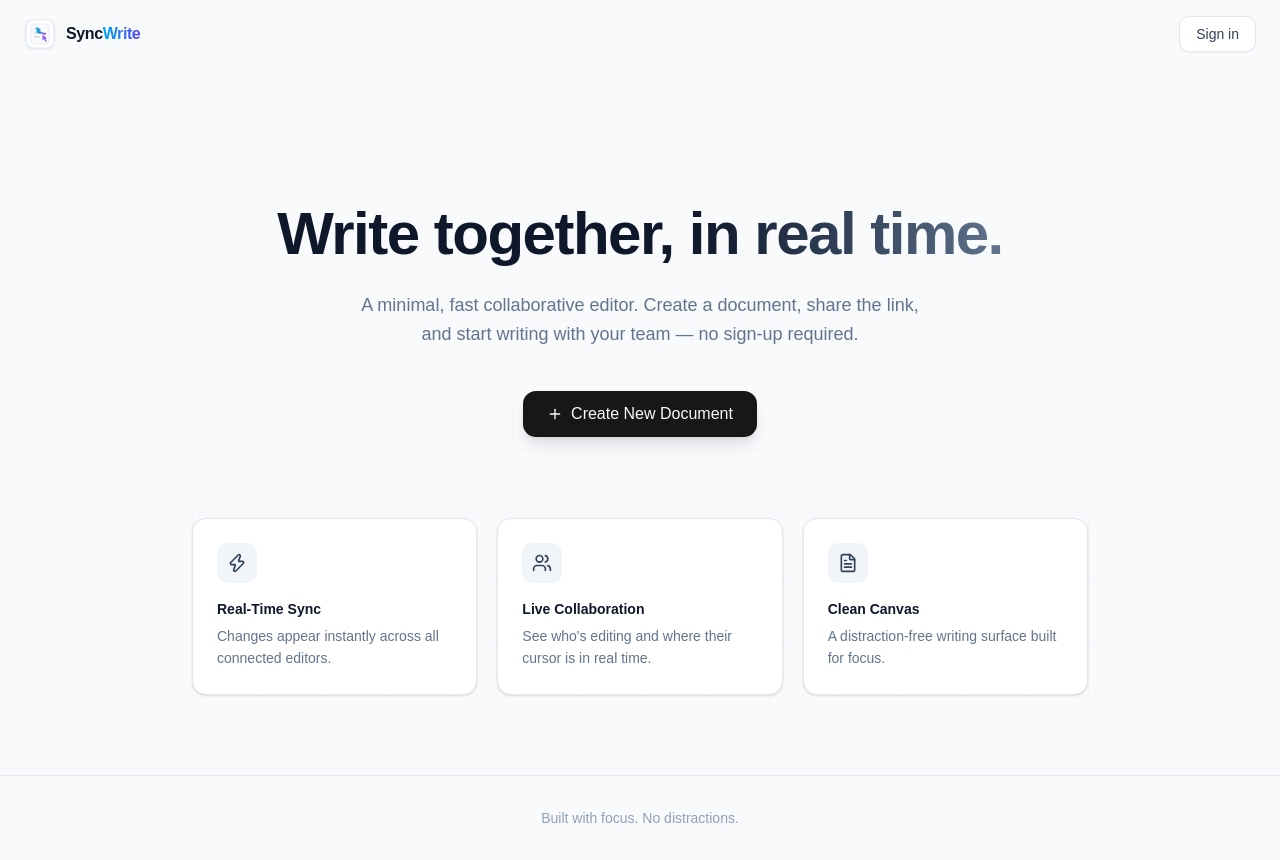
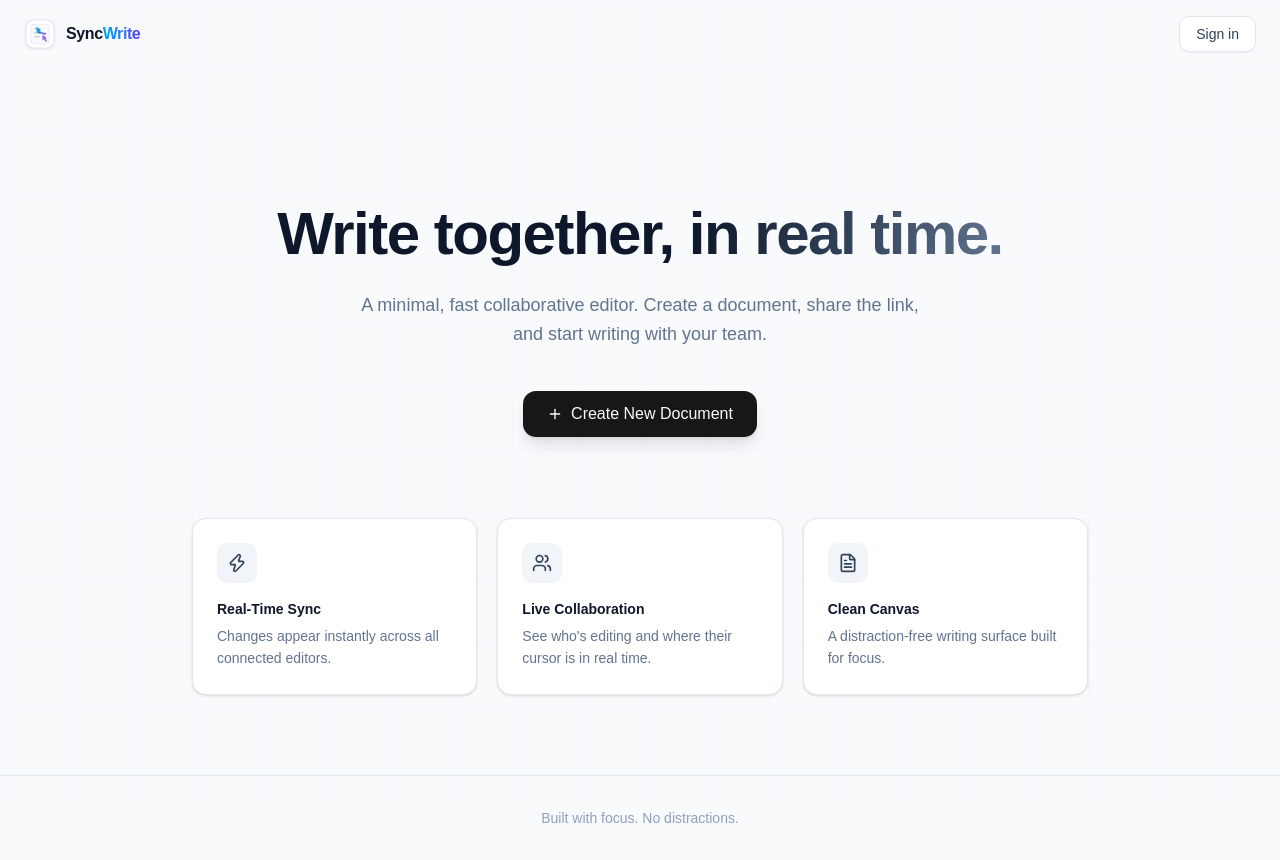
Before and after one commit to Tanmay-008/syncWrite, a React (Vite) app in the folder frontend/: page / in a window 1280 px wide. Built offline with nearby package versions, Linux system fonts and the light colour scheme; no server answers; what @tiptap/y-tiptap would draw is missing.

Commit message:
(remove)— no sign-up required  text

```diff
--- a/frontend/src/components/landing/HeroSection.tsx
+++ b/frontend/src/components/landing/HeroSection.tsx
@@ -34,7 +34,7 @@ export function HeroSection() {
       {/* Subtitle */}
       <p className="mt-5 max-w-xl text-center text-lg leading-relaxed text-slate-500">
         A minimal, fast collaborative editor. Create a document, share the link,
-        and start writing with your team — no sign-up required.
+        and start writing with your team.
       </p>
 
       {/* CTA */}
```
